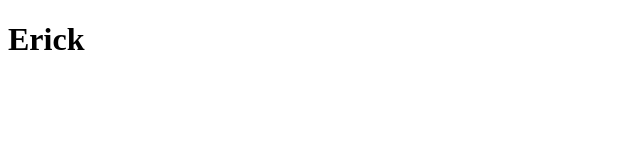
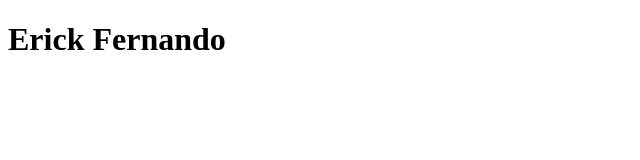
Before and after one commit to eyac-2017210/Prueba, a plain HTML site: page inde.html in a window 1280 px wide. Shown: the whole page, without its empty margins (0-640 px from the left). Drawn offline with Linux system fonts and the light colour scheme.

Commit message:
Se agrego erick fernando

```diff
--- a/inde.html
+++ b/inde.html
@@ -4,7 +4,7 @@
     <meta charset="UTF-8">
     <meta http-equiv="X-UA-Compatible" content="IE=edge">
     <meta name="viewport" content="width=device-width, initial-scale=1.0">
-    <h1>Erick</h1>
+    <h1>Erick Fernando</h1>
 </head>
 <body>
 
```
